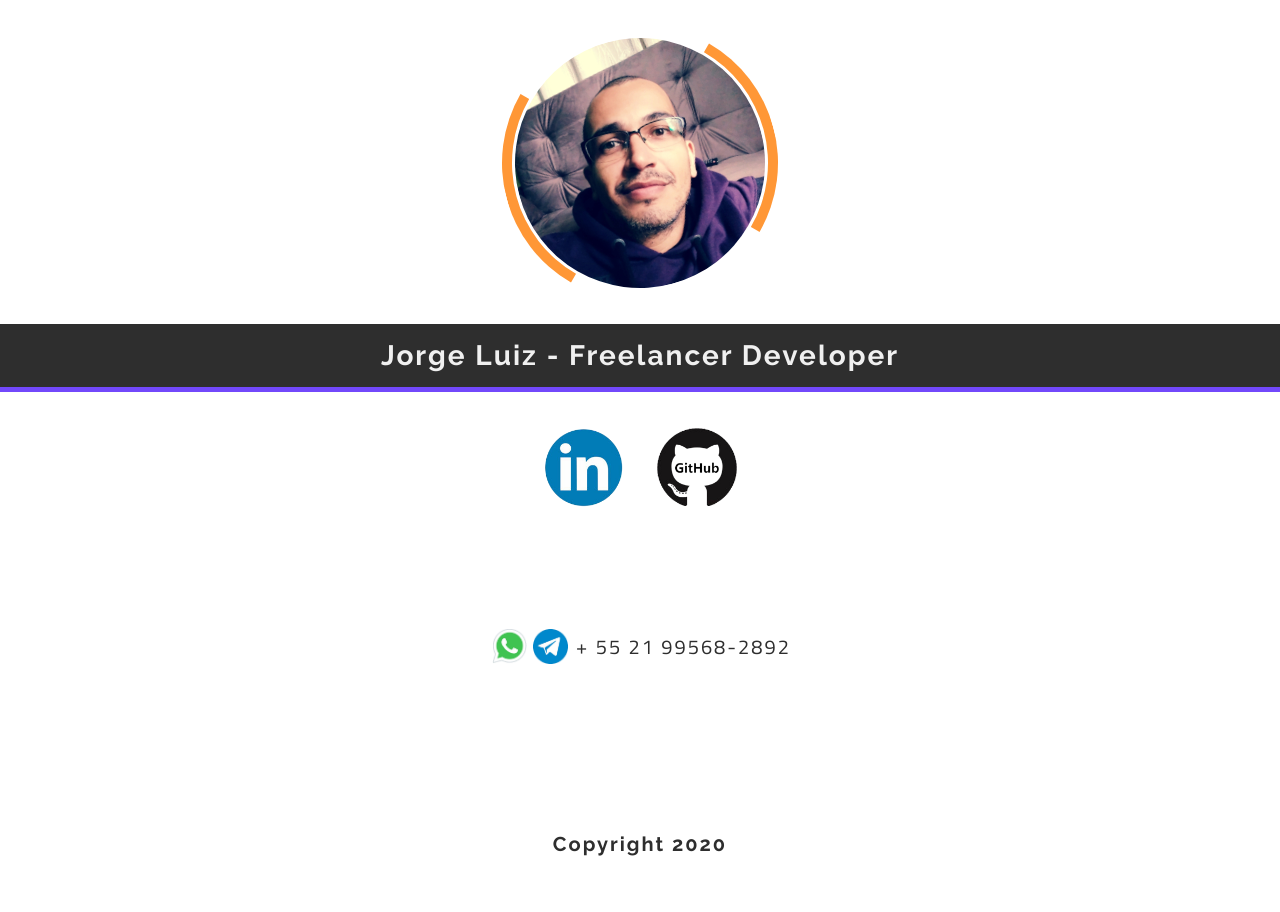
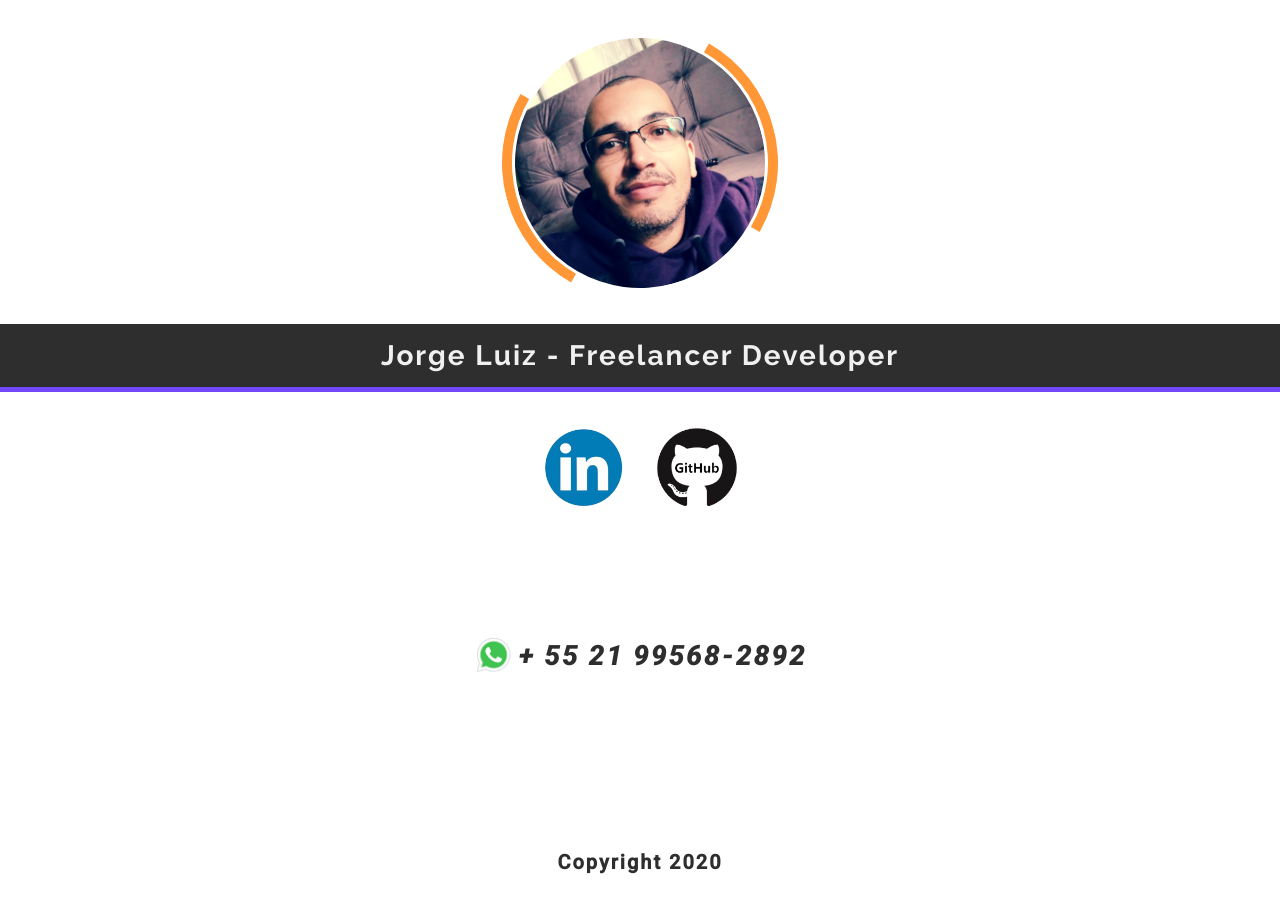
Before and after one commit to jluizsouzadev/jluizsouzadev.github.io, a plain HTML site: page index.html in a window 1280 px wide. Drawn offline with Linux system fonts and the light colour scheme.

Commit message:
Font changes

```diff
--- a/assets/style/style.css
+++ b/assets/style/style.css
@@ -66,20 +66,20 @@ footer {
 }
 
 .font03 {
-    font-family: 'Titillium Web', sans-serif;
-    font-size: 20px;
-    font-style: normal;
-    font-weight: normal;
+    font-family: 'Roboto', sans-serif;
+    font-size: 28px;
+    font-style: italic;
+    font-weight: 900px;
     color:#2e2e2e;
     letter-spacing: 2px;
     text-transform: none;
 }
 
 .font04 {
-    font-family: 'Raleway', sans-serif;
+    font-family: 'Roboto', sans-serif;
     font-size: 20px;
     font-style: normal;
-    font-weight: 600px;
+    font-weight: 500px;
     color:#2e2e2e;
     letter-spacing: 2px;
     text-transform: none;
--- a/index.html
+++ b/index.html
@@ -7,7 +7,7 @@
   <meta name="viewport" content="width=device-width, initial-scale=1.0">
   <link rel="stylesheet" href="assets/style/style.css">
   <link href="https://fonts.googleapis.com/css2?family=Raleway:wght@200;400;600;700&display=swap" rel="stylesheet">
-  <link href="https://fonts.googleapis.com/css2?family=Titillium+Web&display=swap" rel="stylesheet">
+  <link href="https://fonts.googleapis.com/css2?family=Roboto:ital,wght@0,500;1,900&display=swap" rel="stylesheet">
   <title>Jorge Luiz - Freelancer Developer</title>
 </head>
 <body>
@@ -24,7 +24,7 @@
     </div>
     <div id="div_phone">
       <img class="icon2" src="assets/image/icon/whatsapp_icon01.png">
-      <img class="icon2" src="assets/image/icon/telegram_icon01.png">
+      <!--<img class="icon2" src="assets/image/icon/telegram_icon01.png">-->
       <p id="phone" class="font03">+ 55 21 99568-2892</p>
     </div>
   </section>
```
